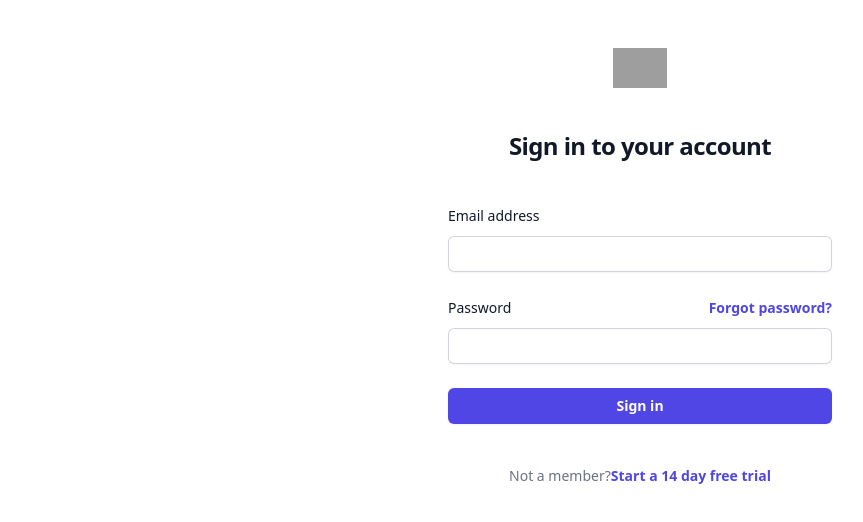
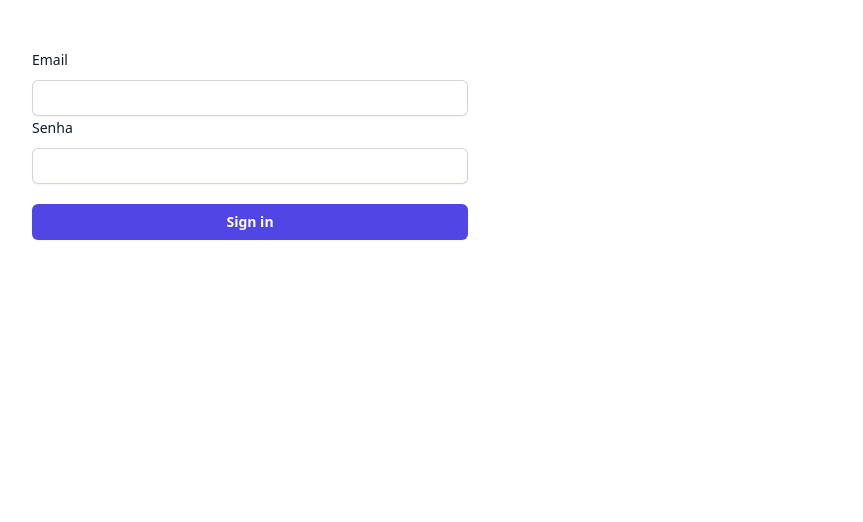
Before and after one commit to anajudith/note, a React (Vite) app: page / in a window 1280 px wide. Shown: the top 522 px of the page, without its empty margins (0-863 px from the left). Built offline with nearby package versions, Linux system fonts and the light colour scheme; grey boxes are pictures that could not be loaded.

Commit message:
init component input

```diff
--- a/src/App.tsx
+++ b/src/App.tsx
@@ -2,13 +2,14 @@
 // import reactLogo from "./assets/react.svg";
 // import viteLogo from "/vite.svg";
 import "./App.css";
+import Login from "./assets/Pages/Login";
 
 function App() {
   // const [count, setCount] = useState(0);
 
   return (
     <>
-      <div className="flex min-h-full flex-col justify-center px-6 py-12 lg:px-8">
+      {/* <div className="flex min-h-full flex-col justify-center px-6 py-12 lg:px-8">
         <div className="sm:mx-auto sm:w-full sm:max-w-sm">
           <img
             className="mx-auto h-10 w-auto"
@@ -90,7 +91,8 @@ function App() {
             </a>
           </p>
         </div>
-      </div>
+      </div> */}
+      <Login />
     </>
   );
 }
--- /dev/null
+++ b/src/assets/Pages/Login/index.tsx
@@ -0,0 +1,21 @@
+import React from "react";
+import { InputLogin } from "../../components";
+
+export default function Login() {
+  return (
+    <>
+      <div className="w-[500px] flex min-h-full flex-col justify-center px-6 py-12 lg:px-8">
+        <InputLogin type="email" />
+        <InputLogin type="senha" />
+        <div>
+          <button
+            type="submit"
+            className="flex mt-[20px] w-full justify-center rounded-md bg-indigo-600 px-3 py-1.5 text-sm font-semibold leading-6 text-white shadow-sm hover:bg-indigo-500 focus-visible:outline focus-visible:outline-2 focus-visible:outline-offset-2 focus-visible:outline-indigo-600"
+          >
+            Sign in
+          </button>
+        </div>
+      </div>
+    </>
+  );
+}
--- /dev/null
+++ b/src/assets/components/InputLogin/InputLogin.structure.ts
@@ -0,0 +1,4 @@
+export interface IProps {
+  type: string;
+  title?: string;
+}
--- /dev/null
+++ b/src/assets/components/InputLogin/index.tsx
@@ -0,0 +1,66 @@
+import { IProps } from "./InputLogin.structure";
+
+export default function InputLogin({ type }: IProps) {
+  return (
+    <>
+      <form className="space-y-6">
+        <div>
+          <label
+            htmlFor={type === "email" ? "email" : "password"}
+            className="block text-sm font-medium leading-6 text-gray-900"
+          >
+            {type === "email" ? "Email" : "Senha"}
+          </label>
+          <div className="mt-2">
+            <input
+              id="email"
+              name={type}
+              type={type}
+              autoComplete={type === "email" ? "email" : "current-password"}
+              required
+              className="block w-full rounded-md border-0 py-1.5 text-gray-900 shadow-sm ring-1 ring-inset ring-gray-300 placeholder:text-gray-400 focus:ring-2 focus:ring-inset focus:ring-indigo-600 sm:text-sm sm:leading-6"
+            />
+          </div>
+        </div>
+
+        {/* <div>
+    <div className="flex items-center justify-between">
+      <label
+        htmlFor="password"
+        className="block text-sm font-medium leading-6 text-gray-900"
+      >
+        Password
+      </label>
+      <div className="text-sm">
+        <a
+          href="#"
+          className="font-semibold text-indigo-600 hover:text-indigo-500"
+        >
+          Forgot password?
+        </a>
+      </div>
+    </div>
+    <div className="mt-2">
+      <input
+        id="password"
+        name="password"
+        type="password"
+        autoComplete="current-password"
+        required
+        className="block w-full rounded-md border-0 py-1.5 text-gray-900 shadow-sm ring-1 ring-inset ring-gray-300 placeholder:text-gray-400 focus:ring-2 focus:ring-inset focus:ring-indigo-600 sm:text-sm sm:leading-6"
+      />
+    </div>
+  </div> */}
+
+        {/* <div>
+          <button
+            type="submit"
+            className="flex w-full justify-center rounded-md bg-indigo-600 px-3 py-1.5 text-sm font-semibold leading-6 text-white shadow-sm hover:bg-indigo-500 focus-visible:outline focus-visible:outline-2 focus-visible:outline-offset-2 focus-visible:outline-indigo-600"
+          >
+            Sign in
+          </button>
+        </div> */}
+      </form>
+    </>
+  );
+}
--- a/src/assets/components/index.tsx
+++ b/src/assets/components/index.tsx
@@ -0,0 +1,3 @@
+import InputLogin from "./InputLogin";
+
+export { InputLogin };
```
